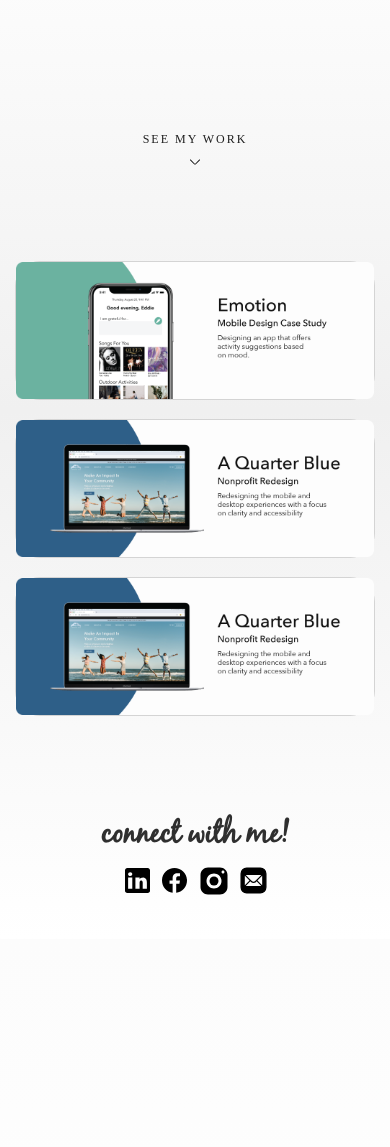
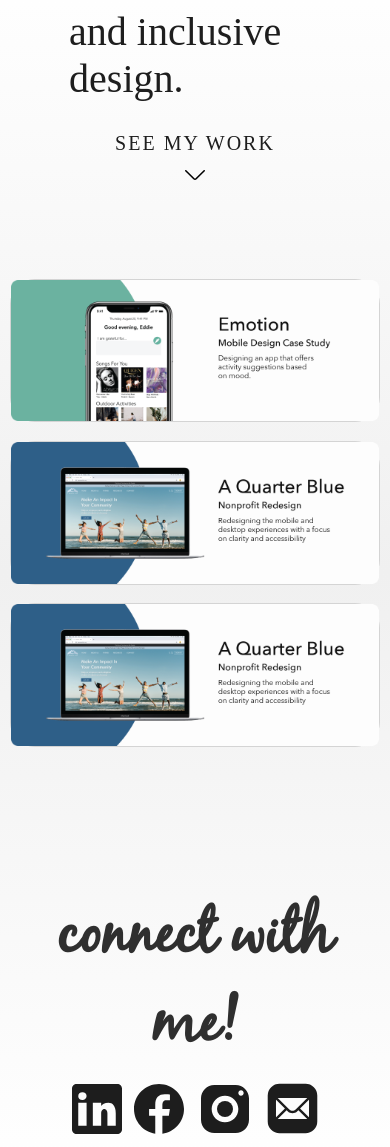
Before and after one commit to sehbee/UX_UI_HW_19, a plain HTML site: page index.html in a window 390 px wide. Shown: the part 646-1793 px from the top of the page. Drawn offline with nearby package versions, Linux system fonts and the light colour scheme; a web font is replaced by a local one.

Commit message:
Update index.css

```diff
--- a/css/index.css
+++ b/css/index.css
@@ -349,7 +349,7 @@ h2{
 .linkedin, .facebook {
     width: 35px;
     height: 35px;
-
+    filter: invert(0%) sepia(20%) saturate(300%) hue-rotate(322deg) brightness(88%) contrast(77%);
     padding: 6px;
     transition: all 0.2s ease 0s;
 }
@@ -363,6 +363,7 @@ h2{
     width: 41px;
     height: 41px;
     padding: 3px;
+    filter: invert(0%) sepia(20%) saturate(300%) hue-rotate(322deg) brightness(88%) contrast(77%);
     transition: all 0.2s ease 0s;
 }
 
@@ -370,6 +371,7 @@ h2{
     width: 46px;
     height: 46px;
     padding: 3px;
+    filter: invert(0%) sepia(20%) saturate(300%) hue-rotate(322deg) brightness(88%) contrast(77%);
     transition: all 0.2s ease 0s;
 }
 
@@ -412,26 +414,26 @@ body {
     #hamburger {
         display: flex;
         margin-right: 10%;
-        transform: scale(0.5);
+        transform: scale(0.8);
         filter: invert(0%) sepia(20%) saturate(300%) hue-rotate(322deg) brightness(88%) contrast(77%);
     }
 
     .hero-content h1 {
-        font-size: 65px;
+        font-size: 80px;
 
     }
 
     .hero-content h2 {
-        font-size: 30px;
+        font-size: 40px;
     }
 
     .hero {
-        margin-left: 10%;
-        margin-right: 10%;
+        margin-left: 15%;
+        margin-right: 15%;
     }
 
     .logo {
-        transform: scale(0.8);
+        transform: scale(1.4);
     }
 
     .logodiv {
@@ -439,11 +441,11 @@ body {
     }
 
     #scrollbutton {
-        font-size: 12px;
+        font-size: 20px;
     }
 
     #workarrow {
-        width: 10px;
+        width: 20px;
     }
 
     span:hover {
@@ -453,32 +455,32 @@ body {
     }
 
     .portfolio_link1 {
-        margin: 0% 2% 5% 2%;
+        margin: 0% 0.5% 5% 0.5%;
         border-radius: 25px;
         border: 1px solid #D4D4D4;
         transition: all 0.2s ease 0s;
     }
 
     .portfolio_link2 {
-        margin: 0% 2% 5% 2%;
+        margin: 0% 0.5% 5% 0.5%;
         border-radius: 25px;
         border: 1px solid #D4D4D4;
         transition: all 0.2s ease 0s;
     }
     .portfolio_link3 {
-        margin: 0% 2% 5% 2%;
+        margin: 0% 0.5% 5% 0.5%;
         border-radius: 25px;
         border: 1px solid #D4D4D4;
         transition: all 0.2s ease 0s;
     }
 
     .footer-content h5 {
-        font-size: 30px;
+        font-size: 60px;
     }
 
     .linkedin, .facebook {
-        width: 25px;
-        height: 25px;
+        width: 50px;
+        height: 50px;
 
         padding: 6px;
         transition: all 0.2s ease 0s;
@@ -486,31 +488,31 @@ body {
     }
 
     .linkedin:hover, .facebook:hover{
-        width: 30px;
-        height: 30px;
+        width: 60px;
+        height: 60px;
     }
     .email {
-        width: 31px;
-        height: 31px;
+        width: 59px;
+        height: 59px;
         padding: 3px;
         transition: all 0.2s ease 0s;
     }
 
     .instagram {
-        width: 36px;
-        height: 36px;
+        width: 64px;
+        height: 64px;
         padding: 3px;
         transition: all 0.2s ease 0s;
     }
 
     .instagram:hover {
-        width: 41px;
-        height: 41px;
+        width: 74px;
+        height: 74px;
     }
 
     .email:hover{
-        width: 36px;
-        height: 36px;
+        width: 69px;
+        height: 69px;
     }
 
 }
```
